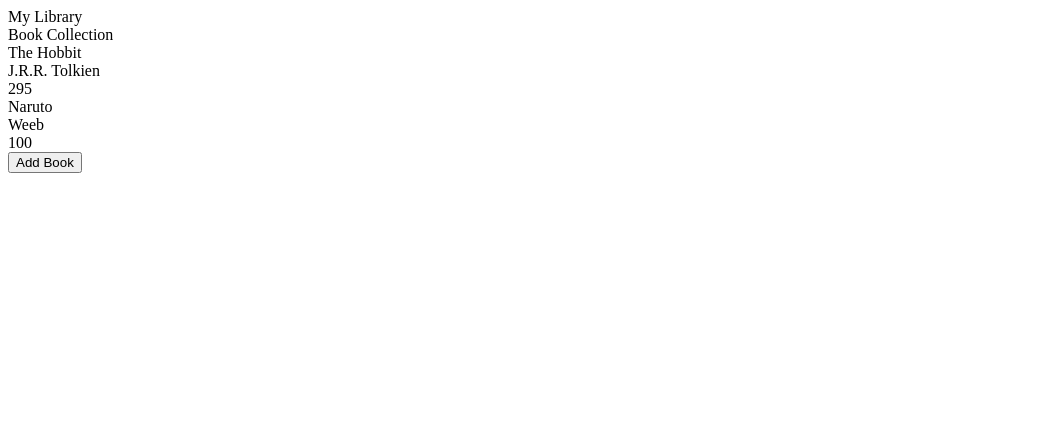
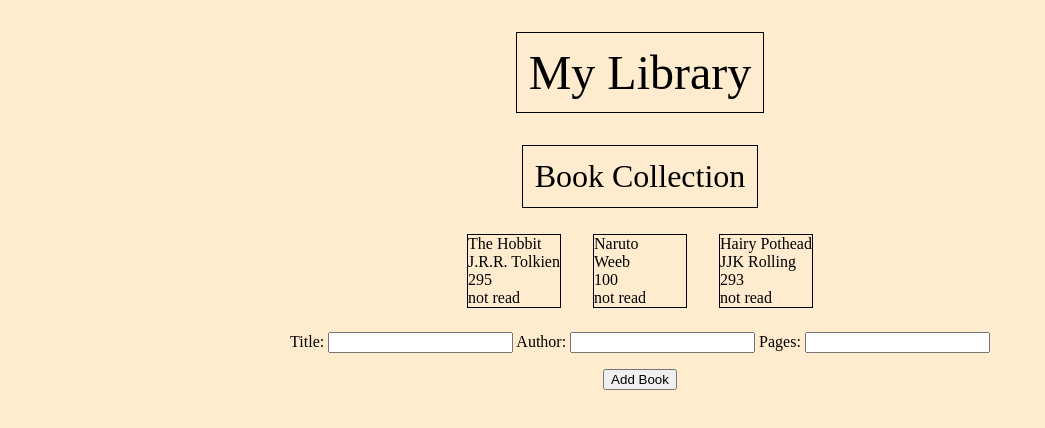
Before and after one commit to dannykim1997/library, a plain HTML site: page index.html in a window 1280 px wide. Shown: the whole page, without its empty margins (0-1045 px from the left). Drawn offline with Linux system fonts and the light colour scheme.

Commit message:
Create basic grid layout of cards

```diff
--- a/index.html
+++ b/index.html
@@ -8,17 +8,29 @@
     <script src="script.js" defer></script>
 </head>
 <body>
-    <div class="grid-container">
+    <div class="container">
         <div class="header">My Library</div>
-        <div class="library-container">
-            <div class="library-container-title">Book Collection</div>
-            <div class="book-cards">
+        <div class="books-container-title">Book Collection</div>
+        <!-- <div class="library-container"> -->
+            <!-- <div class="library-container-title">Book Collection</div> -->
+        <div class="book-cards-container"></div>
 
-            </div>
-            <div class="button-container">
-                <button class="add-book">Add Book</button>
-            </div>
+        <!-- <dialog> -->
+            <form>
+                <p>
+                    <label for="title">Title:</label>
+                    <input type="text" id="title" name="title">
+                    <label for="author">Author:</label>
+                    <input type="text" id="author" name="author">
+                    <label for="pages">Pages:</label>
+                    <input type="number" id="pages" name="pages">
+                </p>
+            </form>
+        <!-- </dialog> -->
+        <div class="button-container">
+            <button class="add-book">Add Book</button>
         </div>
+        <!-- </div> -->
     </div>
 </body>
 </html>
--- a/script.js
+++ b/script.js
@@ -3,49 +3,61 @@ const myLibrary = [
         title: "The Hobbit",
         author: "J.R.R. Tolkien",
         pages: 295,
-        // read: false
+        read: false
     },
     {
         title: "Naruto",
         author: "Weeb",
         pages: 100,
-        // read: false
+        read: false
     }
 ];
 
-const bookCardsContainer = document.querySelector(".book-cards");
+const bookCardsContainer = document.querySelector(".book-cards-container");
 
+function Book(title, author, pages, read) {
+    this.title = title;
+    this.author = author;
+    this.pages = pages;
+    this.read = read;
+}
+
+
+function addBookToLibrary() {
+    let title = "Hairy Pothead";
+    let author = "JJK Rolling";
+    let pages = 293;
+    let read = false;
+    let newBook = new Book(title, author, pages, read);
+    myLibrary.push(newBook);
+    displayBooks()
+}
+addBookToLibrary()
+
+function displayBooks() {
     myLibrary.forEach((book) => {
         let bookCard = document.createElement("div");
         let bookTitle = document.createElement("div");
         let bookAuthor = document.createElement("div");
         let bookPages = document.createElement("div");
+        let bookRead = document.createElement("div");
         bookCard.classList.add("book-card");
         bookTitle.classList.add("book-title");
         bookAuthor.classList.add("book-author");
         bookPages.classList.add("book-pages");
+        bookRead.classList.add("book-read");
         bookTitle.textContent = book.title;
         bookAuthor.textContent = book.author;
         bookPages.textContent = book.pages;
+        if(book.read) {
+            bookRead.textContent = "read"
+        } else {
+            bookRead.textContent = "not read"
+        }
         bookCard.appendChild(bookTitle);
         bookCard.appendChild(bookAuthor);
         bookCard.appendChild(bookPages);
+        bookCard.appendChild(bookRead);
         bookCardsContainer.appendChild(bookCard);
     })
-
-// function Book(title, author, pages) {
-//     this.title = title;
-//     this.author = author;
-//     this.pages = pages;
-//     // this.read = read;
-// }
-
-
-// function addBookToLibrary() {
-//     let title = bookTitle.textContent;
-//     let author = bookAuthor.textContent;
-//     let pages = bookPages.textContent;
-//     let newBook = new Book(title, author, pages);
-//     myLibrary.push(newBook);
-// }
-// addBookToLibrary()
+}
--- a/styles.css
+++ b/styles.css
@@ -0,0 +1,36 @@
+body {
+    background-color: blanchedalmond;
+    margin: 0;
+}
+
+.container {
+    display: flex;
+    flex-direction: column;
+    align-items: center;
+}
+
+.header {
+    font-size: 48px;
+    margin: 32px;
+    padding: 12px;
+    border: solid 1px black;
+}
+
+.books-container-title {
+    font-size: 32px;
+    border: solid 1px black;
+    margin-bottom: 18px;
+    padding: 12px;
+}
+
+.book-cards-container {
+    display: grid;
+    grid-template-columns: repeat(3, 1fr);
+    grid-auto-rows: auto;
+    grid-gap: 1rem;
+}
+
+.book-card {
+    border: solid 1px black;
+    margin: 8px;
+}
```
Lines whose indentation alone changed are shown as unchanged.
